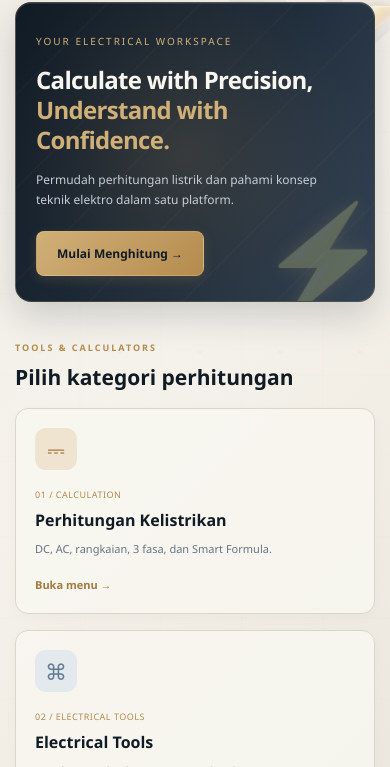
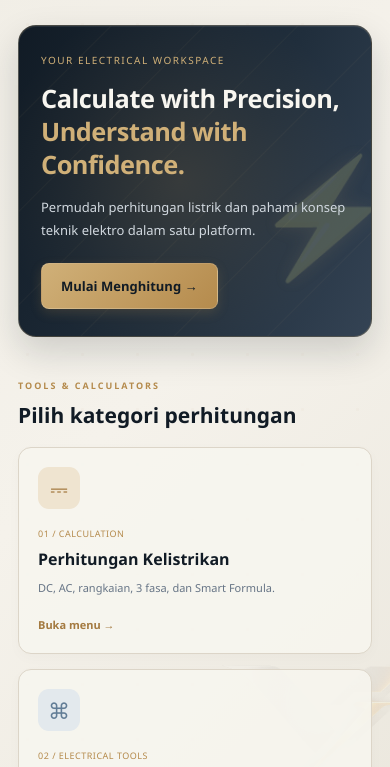
Before and after one commit to hmprabowo01/VOLTEX, a plain HTML site: page index.html in a window 390 px wide. Shown: the part 236-1003 px from the top of the page. Drawn offline with Linux system fonts and the light colour scheme.

Commit message:
Update style.css

```diff
--- a/style.css
+++ b/style.css
@@ -1669,6 +1669,237 @@ button:focus-visible {
     }
 
 }
+
+/* =====================================================
+   VOLTEX V5 — MOBILE RESPONSIVE REFINEMENT
+   Khusus HP, desktop tidak berubah
+   ===================================================== */
+
+@media (max-width: 760px) {
+
+    /* 1. BACKGROUND WATERMARK */
+    .content::before {
+        background-size: 240px auto;
+
+        background-position:
+            right -65px bottom 100px;
+
+        opacity: 0.13;
+
+        filter:
+            contrast(1.2)
+            saturate(1.2);
+    }
+
+    /* 2. GEOMETRIC BACKGROUND */
+    .content::after {
+        opacity: 0.13;
+        background-size:
+            55px 55px;
+    }
+
+    /* 3. DASHBOARD CONTENT */
+    .content {
+        padding: 26px 18px 40px;
+        overflow: hidden;
+    }
+
+    .page {
+        width: 100%;
+        min-width: 0;
+    }
+
+    /* 4. MAIN TITLE */
+    .page h1 {
+        font-size: clamp(27px, 7vw, 34px);
+        line-height: 1.2;
+    }
+
+    .subtitle {
+        font-size: 14px;
+        line-height: 1.7;
+    }
+
+    /* 5. HERO SECTION */
+    .hero {
+        display: flex;
+        flex-direction: column;
+
+        position: relative;
+
+        width: 100%;
+        min-height: 0;
+
+        padding: 27px 22px;
+
+        border-radius: 18px;
+
+        overflow: hidden;
+    }
+
+    /* 6. HERO TEXT */
+    .hero-text {
+        position: relative;
+        z-index: 3;
+
+        width: 100%;
+        max-width: 100%;
+
+        flex: none;
+    }
+
+    .hero-text > small {
+        display: block;
+
+        font-size: 10px;
+        letter-spacing: 1.5px;
+
+        color: #D0B078;
+
+        max-width: 100%;
+    }
+
+    .hero h2 {
+        width: 100%;
+        max-width: 100%;
+
+        font-size: clamp(25px, 6.5vw, 30px);
+
+        line-height: 1.3;
+
+        letter-spacing: -0.5px;
+
+        color: #F8F6F0;
+    }
+
+    .hero h2 span {
+        color: #D0B078;
+    }
+
+    .hero p {
+        max-width: 100%;
+
+        font-size: 13px;
+        line-height: 1.8;
+
+        color: #D1D8DF;
+    }
+
+    /* 7. LIGHTNING SYMBOL */
+    .hero-symbol {
+        position: absolute;
+
+        z-index: 1;
+
+        right: -25px;
+        bottom: 45px;
+
+        width: auto;
+        height: auto;
+
+        font-size: 115px;
+
+        opacity: 0.16;
+
+        pointer-events: none;
+
+        filter:
+            drop-shadow(0 0 10px rgba(208, 176, 120, 0.2));
+    }
+
+    .hero-symbol:hover {
+        transform: none;
+    }
+
+    /* 8. HERO BUTTON */
+    .primary-btn {
+        position: relative;
+        z-index: 4;
+
+        display: inline-flex;
+
+        width: auto;
+        max-width: 100%;
+
+        justify-content: center;
+
+        padding: 13px 19px;
+
+        font-size: 13px;
+    }
+
+    /* 9. CATEGORY SECTION */
+    .section-heading {
+        margin-top: 35px;
+    }
+
+    .section-heading h2 {
+        font-size: 21px;
+        line-height: 1.4;
+    }
+
+    /* 10. CARD LAYOUT */
+    .tool-grid,
+    .feature-grid {
+        grid-template-columns: minmax(0, 1fr);
+
+        width: 100%;
+        gap: 15px;
+    }
+
+    .tool-card,
+    .feature-card {
+        width: 100%;
+        min-width: 0;
+
+        box-sizing: border-box;
+    }
+
+    /* 11. PREVENT HORIZONTAL OVERFLOW */
+    .main-content,
+    .content,
+    .page {
+        max-width: 100%;
+        box-sizing: border-box;
+    }
+
+}
+
+
+/* =====================================================
+   EXTRA SMALL PHONES
+   ===================================================== */
+
+@media (max-width: 380px) {
+
+    .content {
+        padding-left: 14px;
+        padding-right: 14px;
+    }
+
+    .hero {
+        padding: 23px 18px;
+    }
+
+    .hero h2 {
+        font-size: 24px;
+    }
+
+    .hero-symbol {
+        font-size: 95px;
+
+        right: -30px;
+        bottom: 35px;
+
+        opacity: 0.13;
+    }
+
+    .page h1 {
+        font-size: 26px;
+    }
+
+}
+
 /* =====================================================
    END OF VOLTEX BRANDING SYSTEM
    ===================================================== */
```
